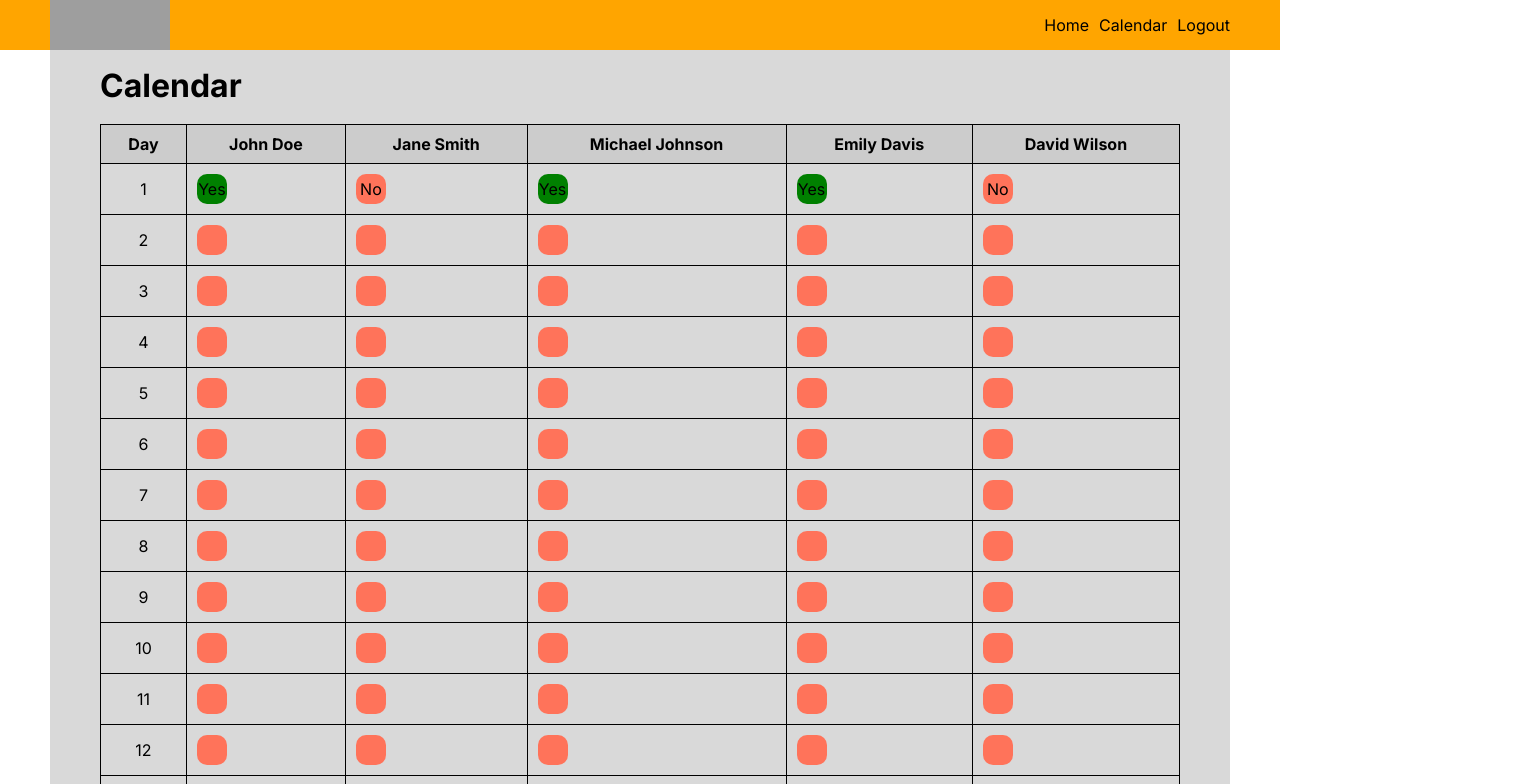
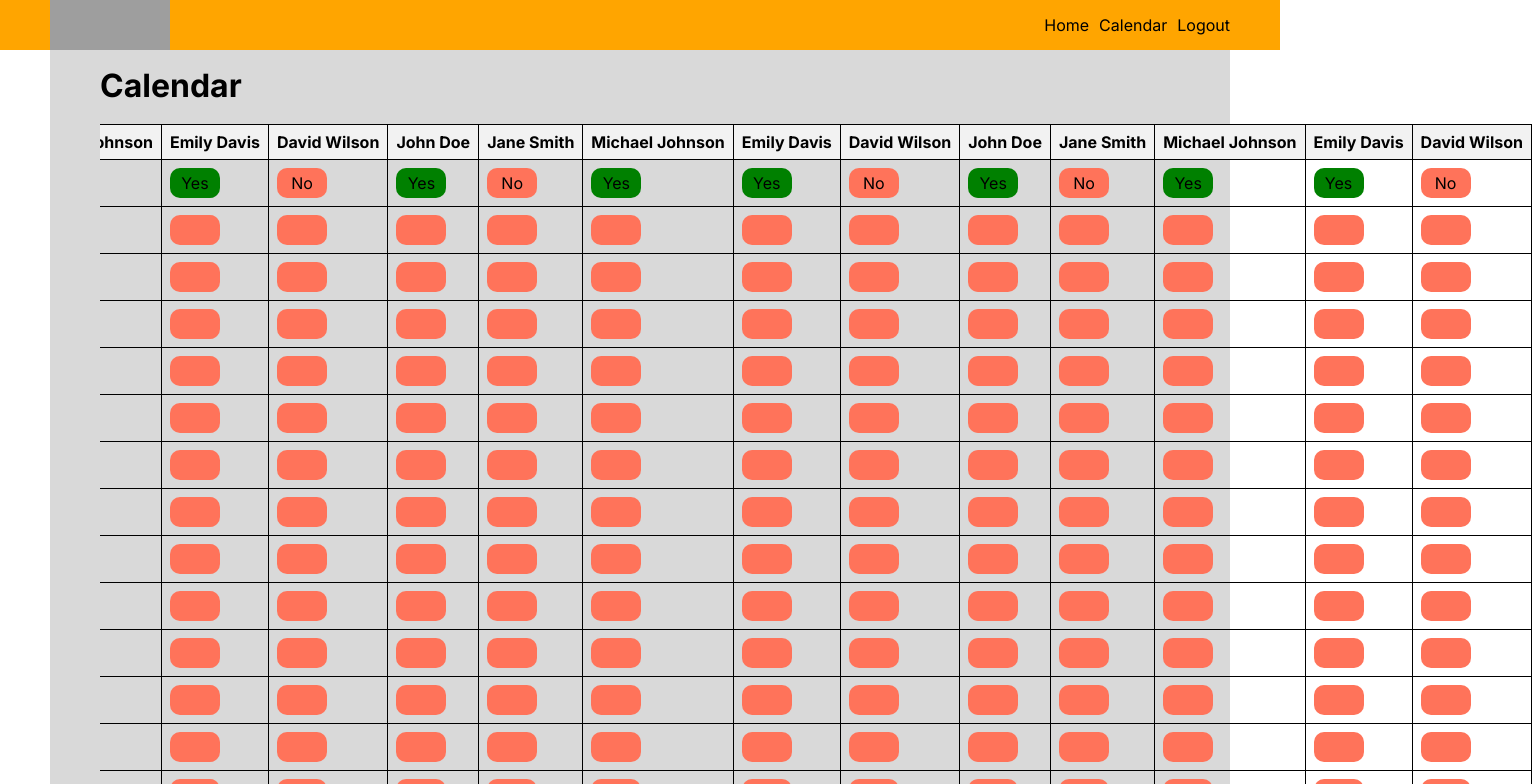
Before and after one commit to Tran-Long-Vu/ITP-Group-3-Web-App, a Vue app: page /Calendar in a window 1280 px wide. Shown: the top 784 px of the page, 1532 px wide, since content can reach past the window. Built offline with nearby package versions, Linux system fonts and the light colour scheme; grey boxes are pictures that could not be loaded; what @lottiefiles/vue-lottie-player, vue-notification would draw is missing.

Commit message:
worked on calendar

```diff
--- a/src/views/Calendar.vue
+++ b/src/views/Calendar.vue
@@ -20,6 +20,7 @@
     </div>
 
     <br>
+    <div class="container">
     <table>
       <thead>
         <tr>
@@ -42,6 +43,7 @@
       </tbody>
     </table>
     </div>
+    </div>
   </div>
 </template>
 
@@ -53,6 +55,20 @@ export default {
     return {
       days: Array.from({ length: 31 }, (_, i) => i + 1), // Array of days from 1 to 31
       staffNames: [
+      { id: 1, name: "John Doe" },
+        { id: 2, name: "Jane Smith" },
+        { id: 3, name: "Michael Johnson" },
+        { id: 4, name: "Emily Davis" },
+        { id: 5, name: "David Wilson" },
+        { id: 1, name: "John Doe" },
+        { id: 2, name: "Jane Smith" },
+        { id: 3, name: "Michael Johnson" },
+        { id: 4, name: "Emily Davis" },
+        { id: 5, name: "David Wilson" },{ id: 1, name: "John Doe" },
+        { id: 2, name: "Jane Smith" },
+        { id: 3, name: "Michael Johnson" },
+        { id: 4, name: "Emily Davis" },
+        { id: 5, name: "David Wilson" },
         { id: 1, name: "John Doe" },
         { id: 2, name: "Jane Smith" },
         { id: 3, name: "Michael Johnson" },
@@ -149,7 +165,7 @@ button:active {
   align-items: center;
   justify-content: center;
   height: 30px; /* Adjusted height to make the cell smaller */
-  width: 30px; /* Adjusted width to make the cell smaller */
+  width: 50px; /* Adjusted width to make the cell smaller */
   border-radius: 10px;
   z-index: 1;
 }
@@ -209,26 +225,36 @@ h2 {
   font-size: 20px;
 }
 /* Style the calendar table */
+
+
+
+.container {
+  width: 1432px; /* Set the width of the container */
+  overflow-x: auto; /* Enable horizontal scrolling */
+  overflow-y: hidden; /* Hide vertical scrolling */
+  direction: rtl; /* Reverse the direction of content */
+}
+
 table {
-      border-collapse: collapse;
-      margin: auto;
-      width: 100%;
-    }
-    th, td {
-      border: 1px solid black;
-      padding: 10px;
-    }
-    th {
-      background-color: #ccc;
-    }
-    td {
-      text-align: center;
-    }
-    .red {
-      background-color: #FF8D79;
-      color: #fff;
-    }
+  width: max-content; /* Set the table to adjust its width based on content */
+  white-space: nowrap; /* Prevent line breaks within table cells */
+  direction: ltr; /* Restore the normal direction of content */
+}
 
+/* Additional styles for the table, cells, and headers (adjust as needed) */
+table {
+  border-collapse: collapse;
+}
+
+th, td {
+  padding: 8px;
+  border: 1px solid black;
+}
+
+th {
+  background-color: #f2f2f2;
+  text-align: left;
+}
     .day-btn {
   width: 40px;
   height: 40px;
```
